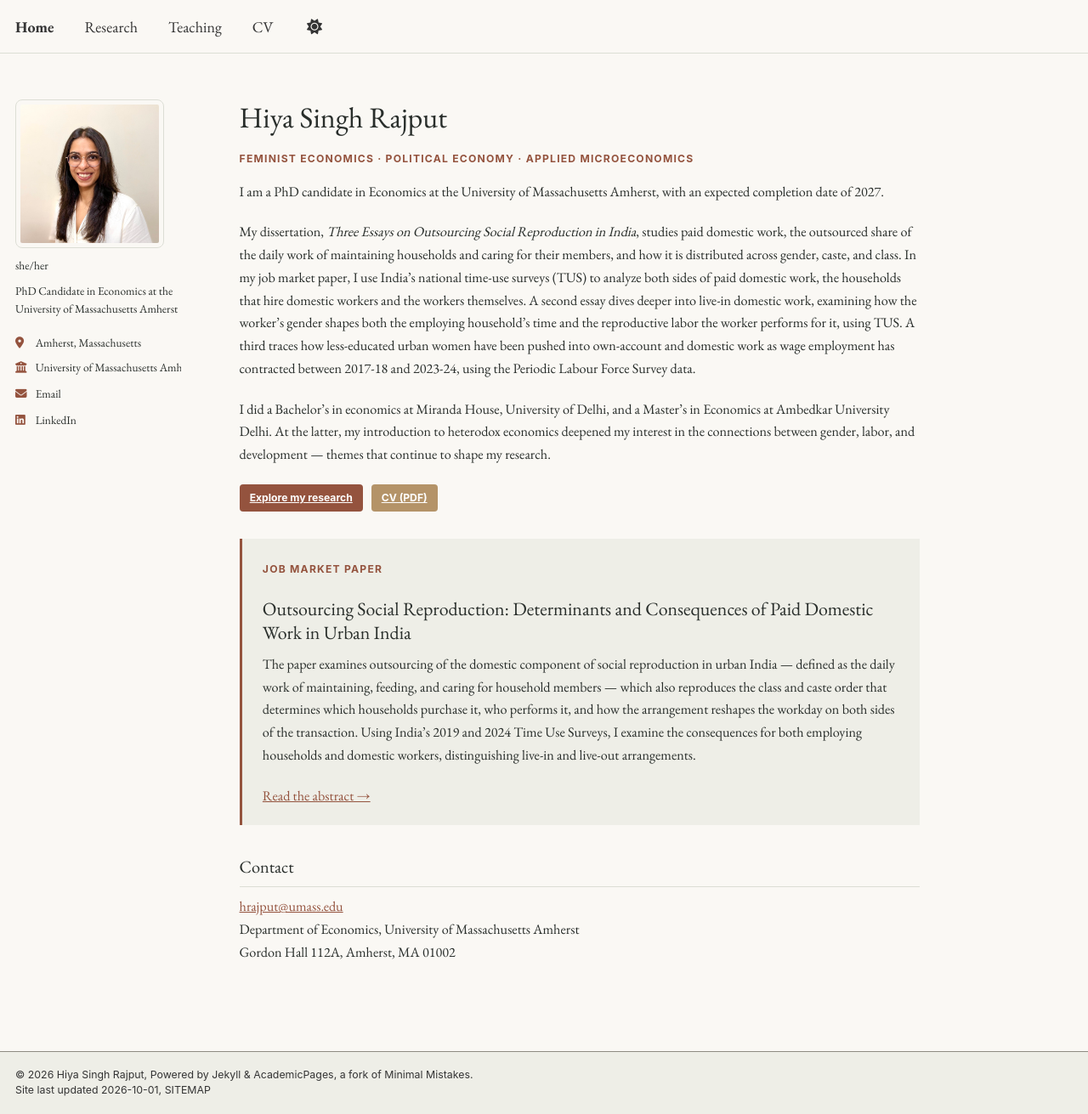
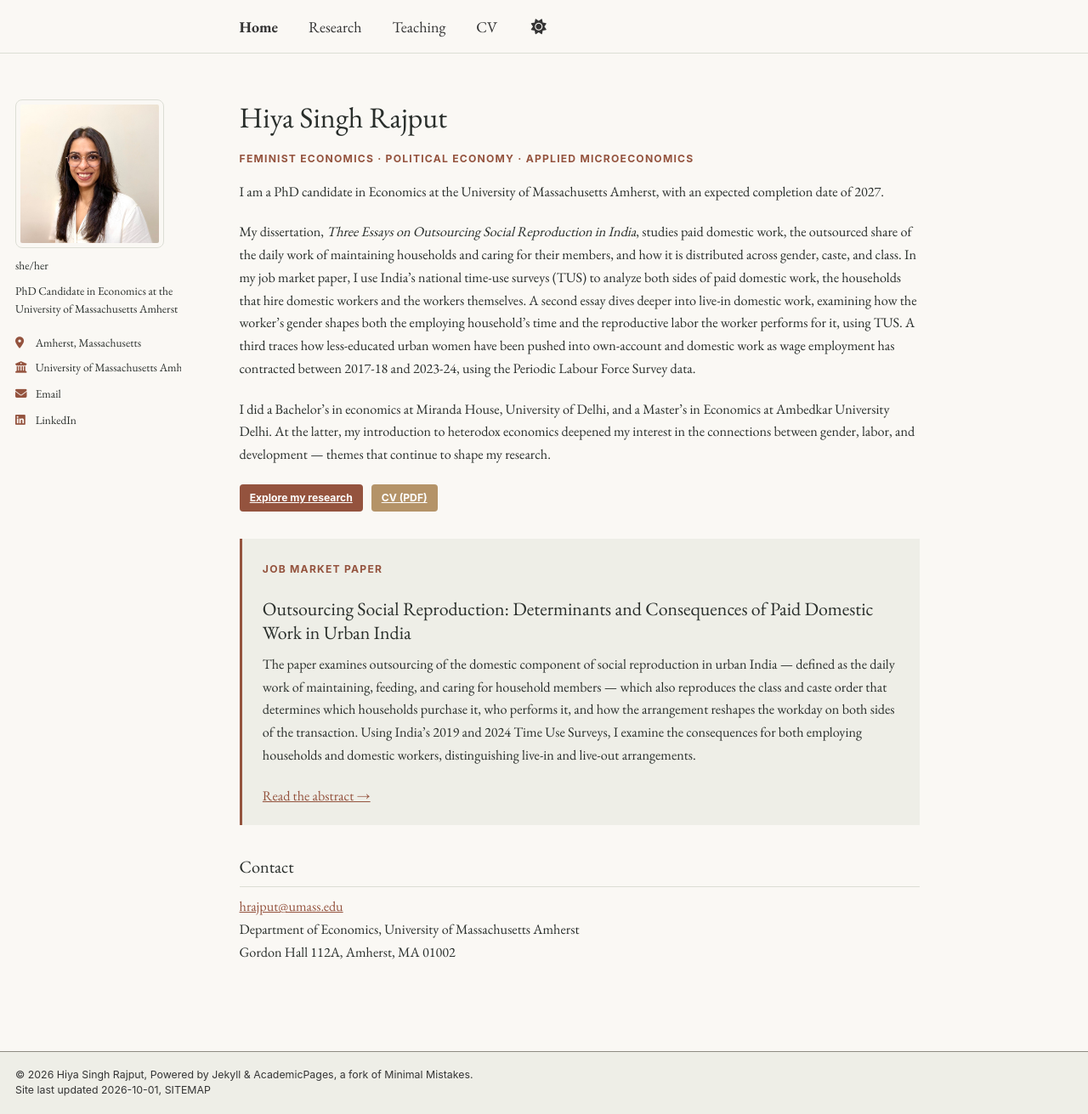
Before and after one commit to hiyasinghrajput/hiyasinghrajput.github.io, a Jekyll site: the page built from _pages/about.md, in a window 1280 px wide and 1311 px high. Shown: the whole window at 85% size. Built offline with Jekyll 4.4.1, drawn with Linux system fonts in a browser that asks for light colours; a style sheet for code colours, icons or effects is not loaded.

Commit message:
Align desktop navigation with the main content column

```diff
--- a/_sass/_job-market.scss
+++ b/_sass/_job-market.scss
@@ -118,3 +118,10 @@ html[data-theme="dark"] {
 .page__content .teaching-role {
   color: var(--global-link-color);
 }
+
+@include breakpoint($large) {
+  .masthead__menu {
+    @include span(10 of 12 last);
+    @include prefix(0.5 of 12);
+  }
+}
```
